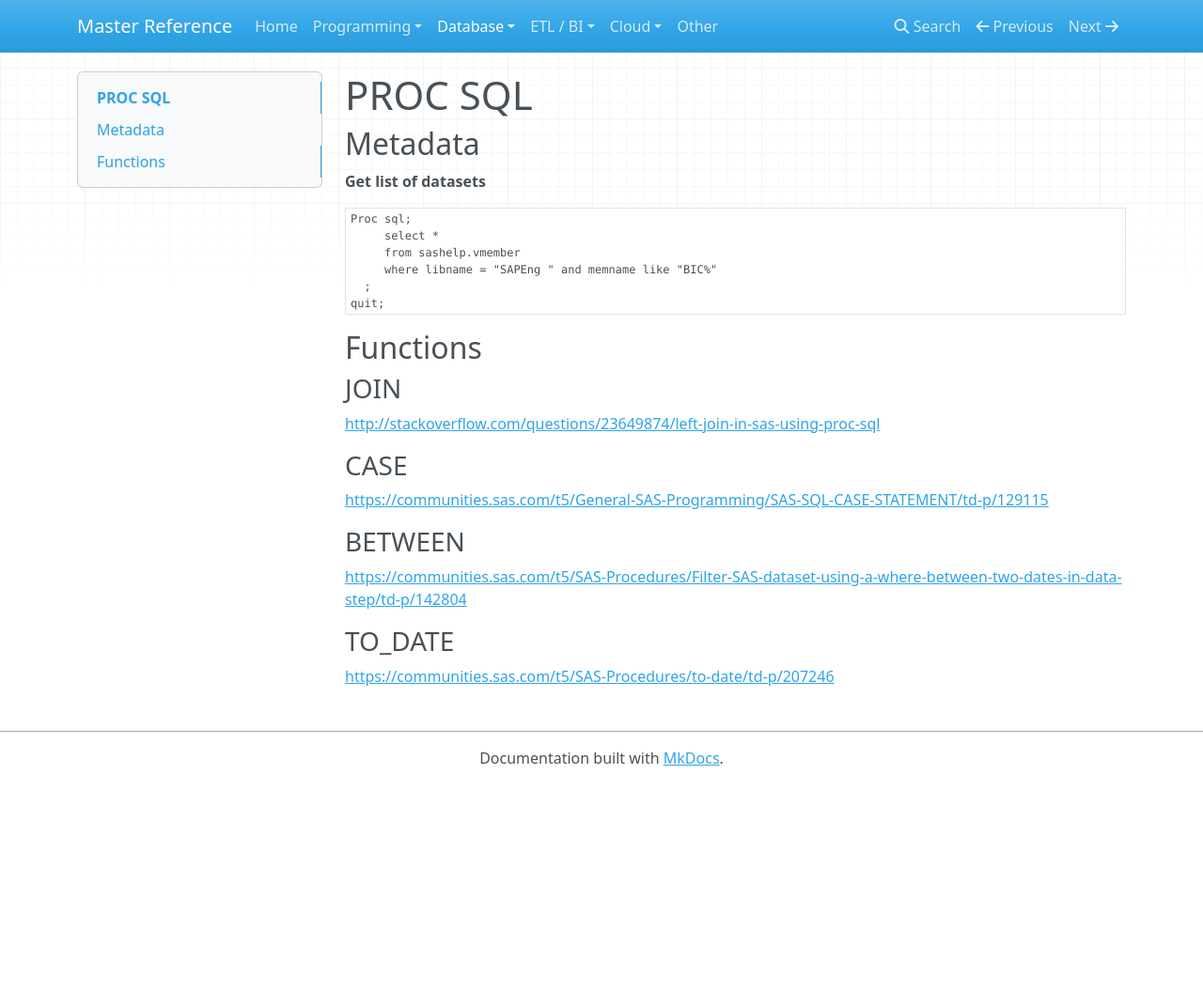
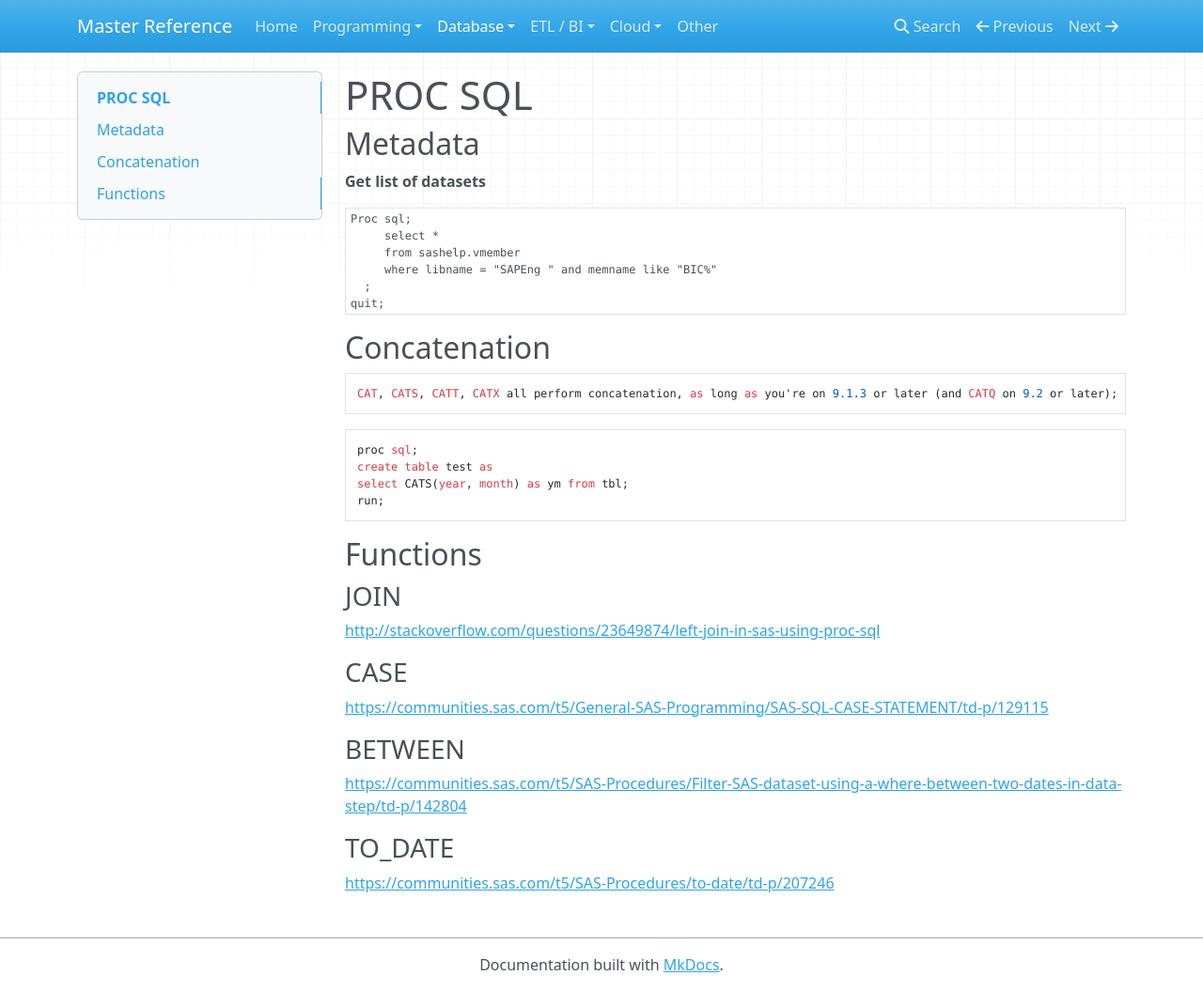
Before and after one commit to flarco/ref-docs, an MkDocs documentation site: the page built from docs/database/sas.md, in a window 1280 px wide and 1055 px high. Shown: the whole window at 94% size. Built offline with MkDocs 1.6.1, drawn with Linux system fonts in a browser that asks for light colours; nearby versions of some CDN libraries; old or Windows-style settings are respelled for this version of MkDocs.

Commit message:
Concatenation

````diff
--- a/docs/database/sas.md
+++ b/docs/database/sas.md
@@ -14,6 +14,18 @@ Proc sql;
 quit;
 ```
 
+## Concatenation
+```
+CAT, CATS, CATT, CATX all perform concatenation, as long as you're on 9.1.3 or later (and CATQ on 9.2 or later); CAT does basic concatenation, CATS concatenates and strips spaces, CATT trims, and CATX concatenates with a delimiter.
+```
+
+```sql
+proc sql;
+create table test as
+select CATS(year, month) as ym from tbl;
+run;
+```
+
 ## Functions
 ### JOIN
 <http://stackoverflow.com/questions/23649874/left-join-in-sas-using-proc-sql>
````
